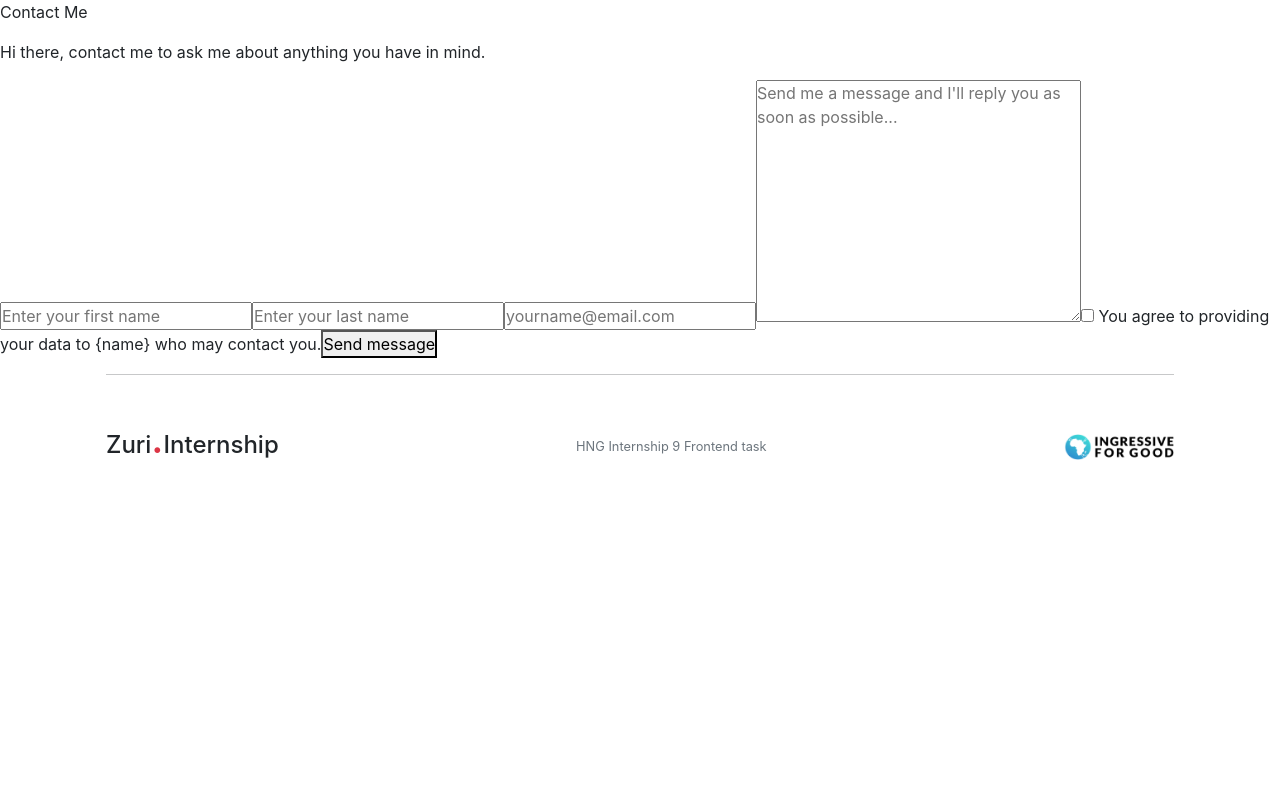
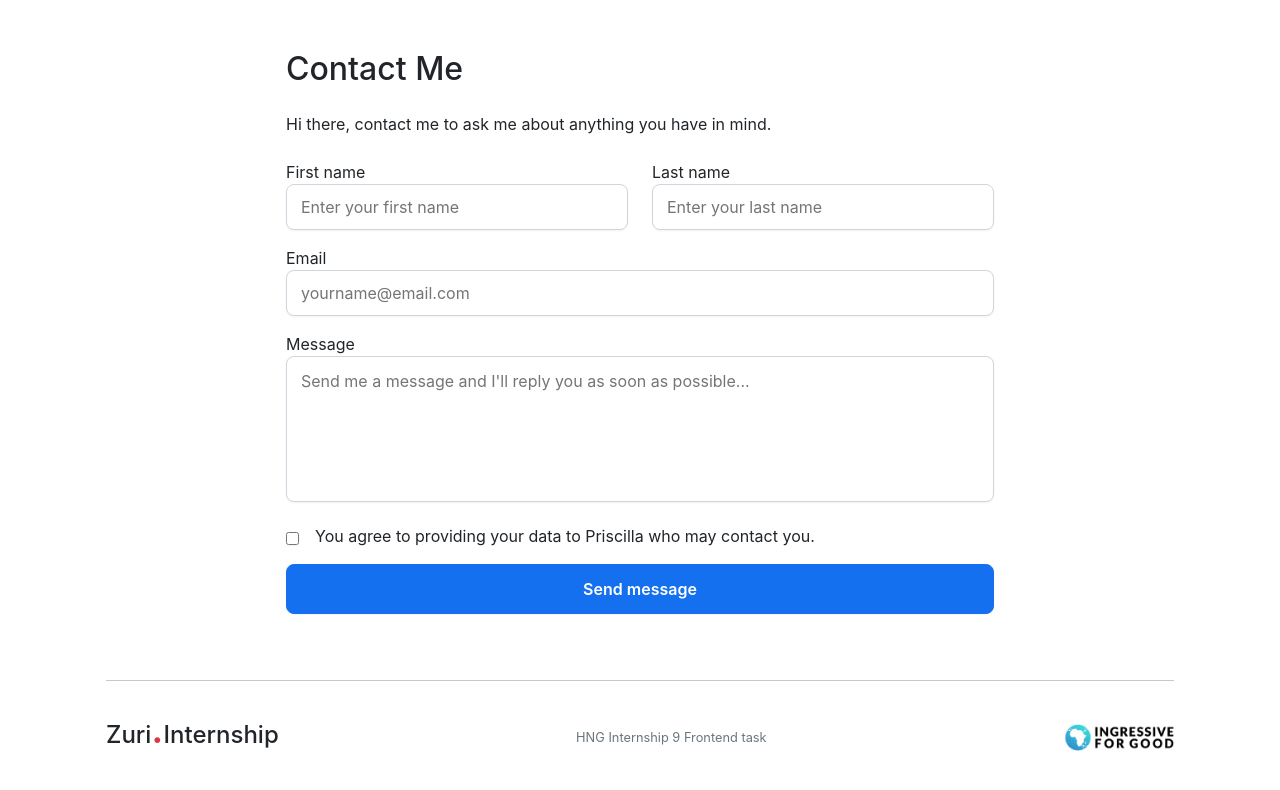
Before and after one commit to Priscilla-Egberi/Zuri-Linktree, a React (Create React App) app: page /contact in a window 1280 px wide. Shown: the top 790 px of the page. Built offline with nearby package versions, Linux system fonts and the light colour scheme.

Commit message:
FInished styling the Contact Form

```diff
--- a/src/App.css
+++ b/src/App.css
@@ -1,23 +1,70 @@
-*{
-    margin:0;
-    padding:0;
+* {
+    margin: 0;
+    padding: 0;
     box-sizing: border-box;
 }
 
-.icon{
-position:absolute;
-right:0;
-left:auto;
+/* Lintree */
+.icon {
+    position: absolute;
+    right: 0;
+    left: auto;
 }
-.bold{
-    font-weight:500
+
+.bold {
+    font-weight: 500
 }
-.btn-light{
+
+.btn-light {
     background-color: #EAECF0 !important;
     border: 1px solid #EAECF0 !important;
 }
-@media(min-width:967px){
-    .icon{
-        right:37vh;
+
+/* Contact */
+.container-contact {
+    padding-bottom: 50px;
+    margin-top: 50px;
+}
+
+input {
+    border-radius: 8px;
+    border: 1px solid #D0D5DD;
+    box-shadow: 0px 1px 2px rgba(16, 24, 40, 0.05);
+    padding: 10px 14px;
+}
+
+textarea {
+    resize: none;
+    border-radius: 8px;
+    padding: 12px 14px;
+    border: 1px solid #D0D5DD;
+    box-shadow: 0px 1px 2px rgba(16, 24, 40, 0.05);
+    border-radius: 8px;
+}
+
+.btn-contact {
+    background: #1570EF;
+    padding: 12px 20px;
+    font-family: 'Inter';
+    font-style: normal;
+    font-weight: 600;
+    font-size: 16px;
+    line-height: 24px;
+    color: white;
+    border: 1px solid #1570EF;
+    box-shadow: 0px 1px 2px rgba(16, 24, 40, 0.05);
+    border-radius: 8px;
+
+}
+
+@media(min-width:787px) {
+    .container-contact {
+        max-width: 740px !important
     }
 }
+
+@media(min-width:967px) {
+    .icon {
+        right: 37vh;
+    }
+}
--- a/src/Components/Footer.jsx
+++ b/src/Components/Footer.jsx
@@ -2,9 +2,9 @@ import img1 from "../Assets/IMG.jpg"
 export default function Footer(){
     return(
         <>
-        <section className="container ">
+        <section className="container">
         <hr className="mx-md-4" />
-        <div className="d-block d-md-flex justify-content-between align-items-center container py-4 px-md-4">
+        <div className="d-block d-md-flex justify-content-between align-items-center container py-2 px-md-4">
             <p className="h4 mb-3">Zuri<span className="text-danger fs-1">.</span>Internship</p>
             <p className="text-muted my-3" style={{fontSize:"0.8rem"}}>HNG Internship 9 Frontend task</p>
             <img src={img1} alt="" width='110px' className="my-3" />
--- a/src/Pages/Contact.jsx
+++ b/src/Pages/Contact.jsx
@@ -1,17 +1,31 @@
-export default function Contact(){
-    const name="{name}"
-    return(
-        <section>
-        <p>Contact Me</p>
-        <p>Hi there, contact me to ask me about anything you have in mind.</p>
-        <form>
-            <input type="text" placeholder="Enter your first name" id='first_name' />
-            <input type="text" placeholder="Enter your last name" id='last_name'/>
-            <input type="email" placeholder="yourname@email.com" id='email'/>
-            <textarea name="" placeholder="Send me a message and I'll reply you as soon as possible..." id="" cols="30" rows="10"></textarea>
-            <input type="checkbox" /> <span>You agree to providing your data to {name} who may contact you.</span>
-            <button id="btn__submit">Send message</button>
-        </form>
+export default function Contact() {
+    const name="Priscilla"
+    return (
+        <section className="container container-contact px-3">
+            <p className="h2">Contact Me</p>
+            <p className="mb-4 mt-4">Hi there, contact me to ask me about anything you have in mind.</p>
+            <form>
+                <div className="row mb-3">
+                    <div className="col-12 col-md-6 mb-3 mb-md-0">
+                        <label>First name</label>
+                        <input type="text" placeholder="Enter your first name" id='first_name' className="w-100" />
+                    </div>
+                    <div className="col-12 col-md-6">
+                        <label>Last name</label>
+                        <input type="text" placeholder="Enter your last name" id='last_name' className="w-100" />
+                    </div>
+                </div>
+                <div className="mb-3">
+                    <label>Email</label>
+                    <input type="email" placeholder="yourname@email.com" id='email' className="w-100" />
+                </div>
+                <div className="mb-3">
+                    <label>Message</label>
+                <textarea name="" placeholder="Send me a message and I'll reply you as soon as possible..." id="" rows="5" className="w-100"></textarea>
+                </div>
+                <div className="d-flex mb-3 align-items-start"><input type="checkbox" className="mt-2 me-3" /> <span>You agree to providing your data to {name} who may contact you.</span></div>
+                <input type="submit" id="btn__submit" className="w-100 btn-contact" value="Send message"/>
+            </form>
         </section>
     )
 }
```
